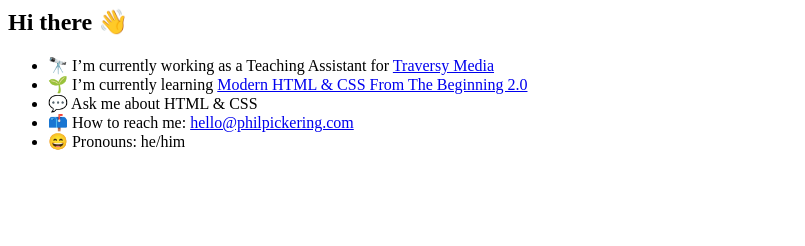
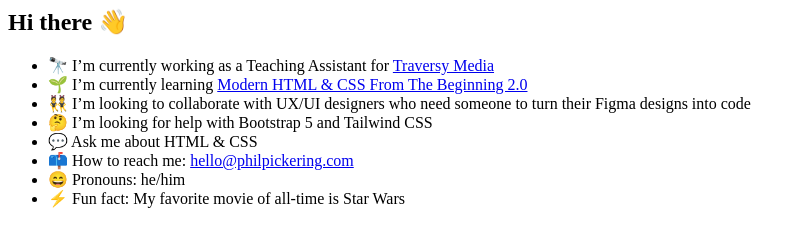
Before and after one commit to philpickering/philpickering.github.io, a plain HTML site: page index.html in a window 1280 px wide. Shown: the whole page, without its empty margins (0-805 px from the left). Drawn offline with Linux system fonts and the light colour scheme.

Commit message:
Update index.html

```diff
--- a/index.html
+++ b/index.html
@@ -3,9 +3,12 @@
 <ul>
   <li>🔭 I’m currently working as a Teaching Assistant for <a href="https://www.traversymedia.com/">Traversy Media</a></li>
   <li>🌱 I’m currently learning <a href="https://www.traversymedia.com/modern-html-css-from-the-beginning">Modern HTML & CSS From The Beginning 2.0</a></li>
+  <li>👯 I’m looking to collaborate with UX/UI designers who need someone to turn their Figma designs into code</li>
+  <li>🤔 I’m looking for help with Bootstrap 5 and Tailwind CSS</li>
   <li>💬 Ask me about HTML & CSS</li>
   <li>📫 How to reach me: <a href="mailto:hello@philpickering.com">hello@philpickering.com</a></li>
   <li>😄 Pronouns: he/him</li>
+  <li>⚡ Fun fact: My favorite movie of all-time is Star Wars</li>
 </ul>
 
 <!--
```
